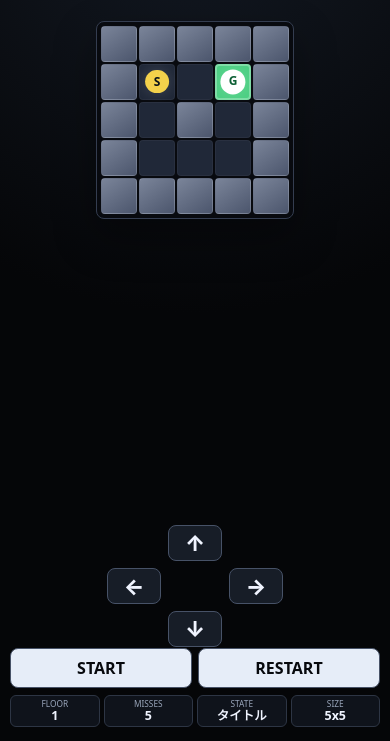
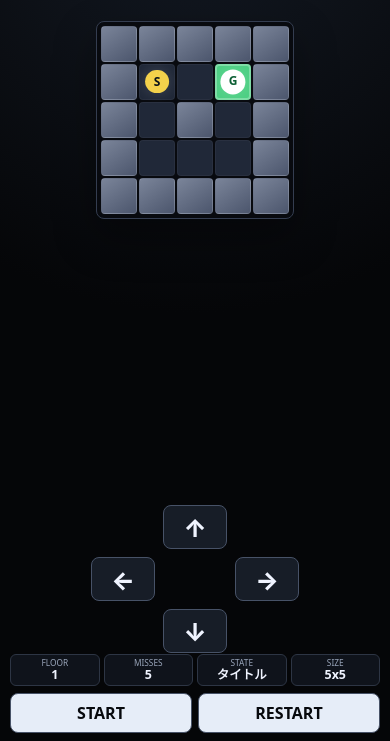
Before and after one commit to kadenlab/MEMORIA, a plain HTML site: page index.html in a window 390 px wide. Shown: the part 103-844 px from the top of the page. Drawn offline with Linux system fonts and the light colour scheme.

Commit message:
Add files via upload

```diff
--- a/index.html
+++ b/index.html
@@ -451,7 +451,7 @@
 
       .app {
         height: calc(100dvh - 16px);
-        grid-template-rows: auto minmax(0, 1fr) 116px auto auto;
+        grid-template-rows: auto minmax(0, 1fr) 142px auto auto;
         gap: 7px;
       }
 
@@ -465,7 +465,7 @@
       }
 
       .controls {
-        order: 4;
+        order: 5;
         display: grid;
         grid-template-columns: 1fr 1fr;
         width: 100%;
@@ -478,10 +478,9 @@
       }
 
       .hud {
-        order: 5;
+        order: 4;
         grid-template-columns: repeat(4, minmax(0, 1fr));
         gap: 4px;
-        padding-bottom: max(6px, env(safe-area-inset-bottom));
       }
 
       .stat {
@@ -534,16 +533,16 @@
       .pad {
         order: 3;
         display: grid;
-        grid-template-columns: repeat(3, 54px);
-        grid-template-rows: repeat(3, 36px);
+        grid-template-columns: repeat(3, 64px);
+        grid-template-rows: repeat(3, 44px);
         align-content: start;
-        gap: 7px;
+        gap: 8px;
         padding-top: 0;
         padding-bottom: 4px;
       }
 
       .pad button {
-        font-size: 1.35rem;
+        font-size: 1.55rem;
       }
     }
 
@@ -557,7 +556,7 @@
       }
 
       .app {
-        grid-template-rows: auto minmax(0, 1fr) 102px auto auto;
+        grid-template-rows: auto minmax(0, 1fr) 126px auto auto;
         gap: 5px;
       }
 
@@ -589,9 +588,9 @@
       }
 
       .pad {
-        grid-template-columns: repeat(3, 48px);
-        grid-template-rows: repeat(3, 30px);
-        gap: 5px;
+        grid-template-columns: repeat(3, 58px);
+        grid-template-rows: repeat(3, 36px);
+        gap: 6px;
         padding-bottom: 3px;
       }
     }
```
